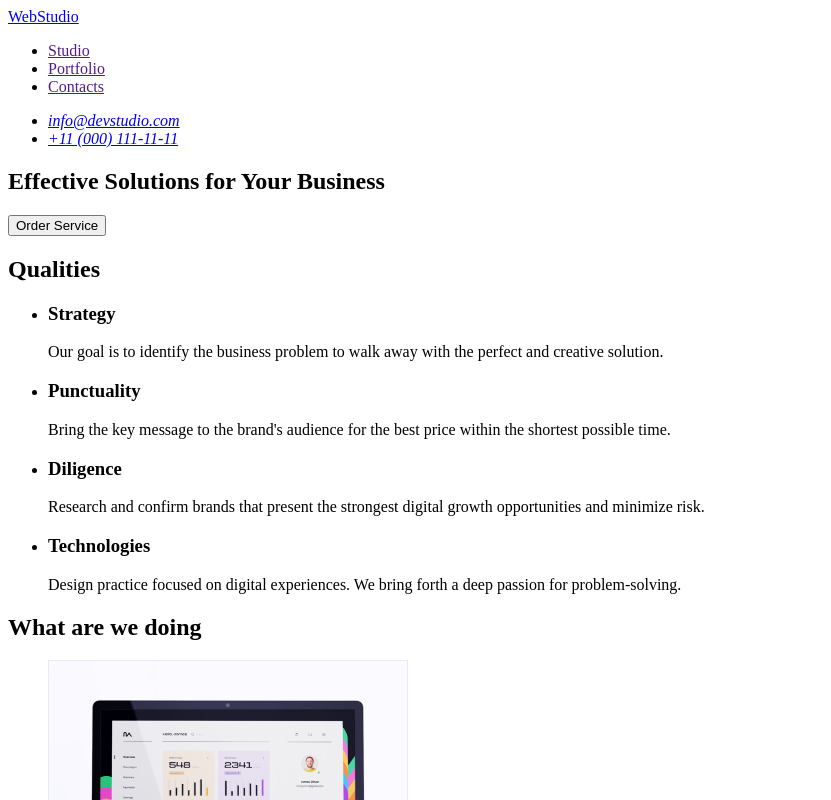
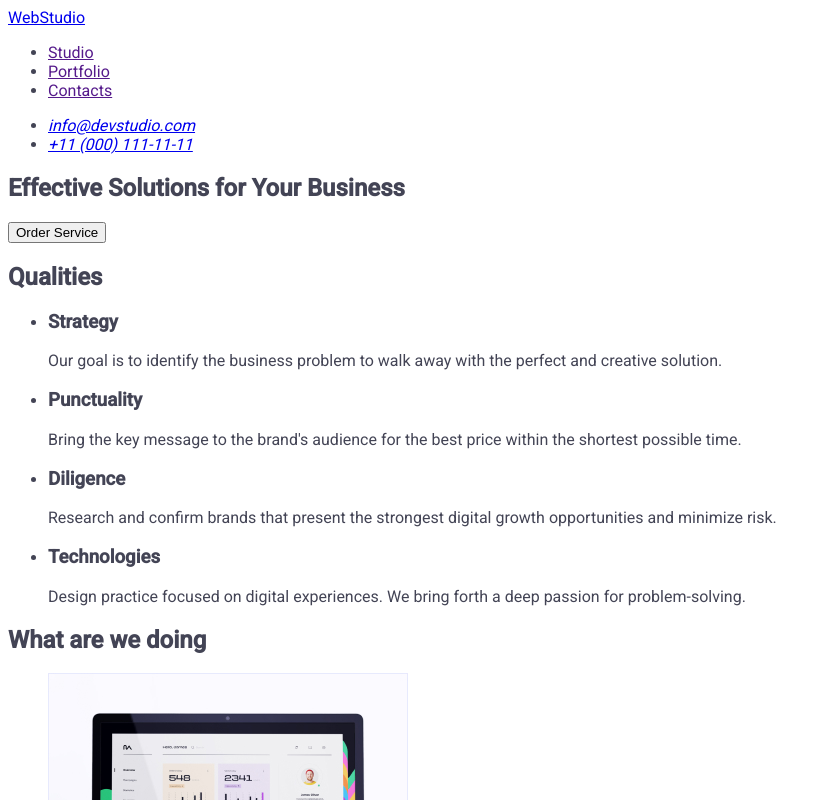
Before and after one commit to Oleksandra-lab/goit-markup-hw-02, a plain HTML site: page index.html in a window 1280 px wide. Shown: the top 800 px of the page, without its empty margins (0-831 px from the left). Drawn offline with Linux system fonts and the light colour scheme.

Commit message:
Update styles.css

```diff
--- a/css/styles.css
+++ b/css/styles.css
@@ -13,7 +13,7 @@
 	--dairy: rgba(252,252,252,1);
 }
 
-.body {
+body {
     font-family: "Roboto", sans-serif;
     color:#434455  ;
     background-color:#FFFFFF ;
--- a/index.html
+++ b/index.html
@@ -3,8 +3,9 @@
   <head>
     <!--Custom styles-->
     <link rel="stylesheet" href="./css/styles.css"/>
-    <link rel="stylesheet" href="https://fonts.googleapis.com">
-    <link rel="stylesheet" href="https://fonts.gstatic.com">
+    <link rel="preconnect" href="https://fonts.googleapis.com">
+    <link rel="preconnect" href="https://fonts.gstatic.com" crossorigin>
+    <link href="https://fonts.googleapis.com/css2?family=Roboto:wght@400;500&display=swap" rel="stylesheet">
     <meta charset="UTF-8" />
     <meta http-equiv="X-UA-Compatible" content="IE=edge" />
     <meta name="viewport" content="width=device-width, initial-scale=1.0" />
```
